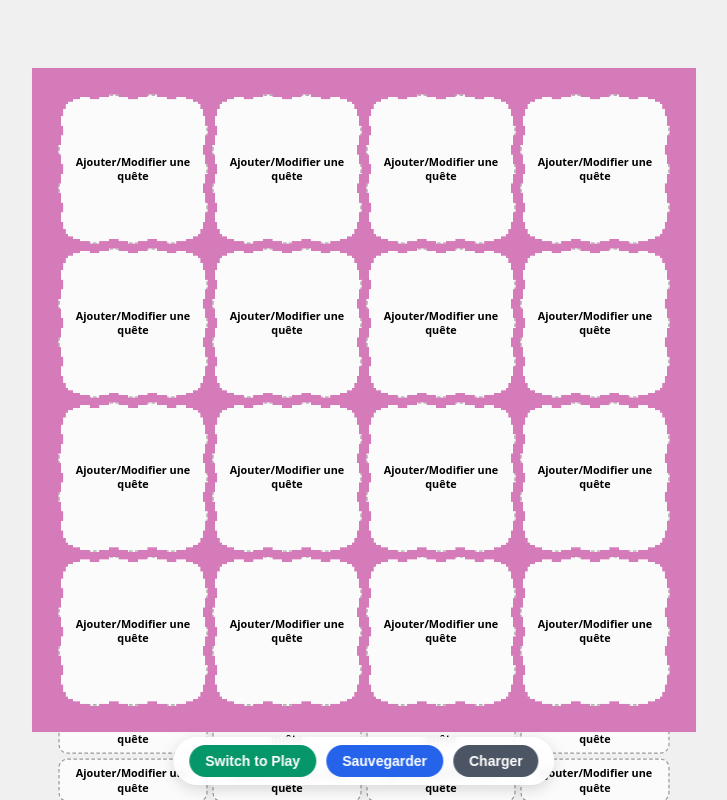
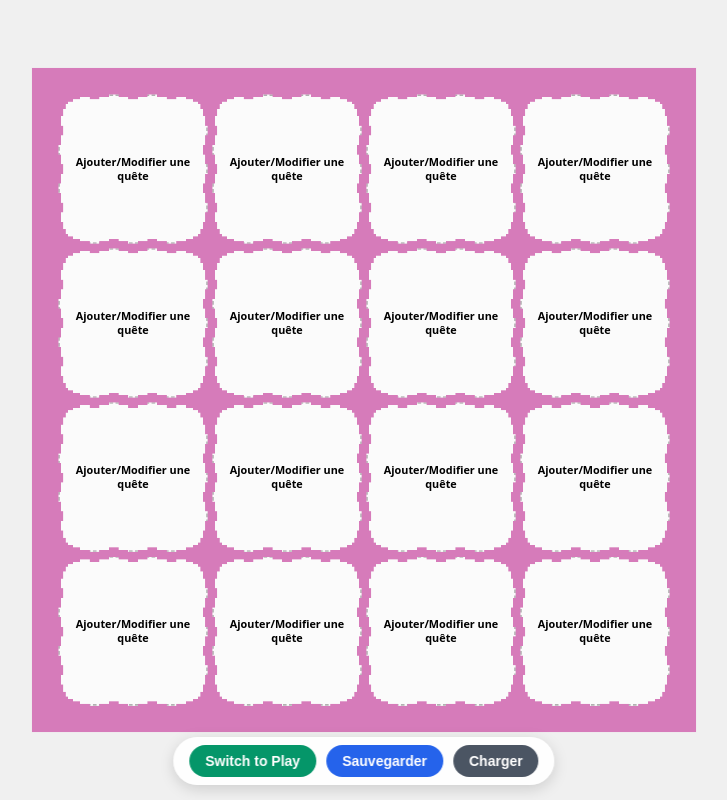
Before and after one commit to Jujulila/LomiBingoEditor, a plain HTML site: page index.html in a window 1280 px wide. Shown: the whole page, without its empty margins (276-1003 px from the left). Drawn offline with Linux system fonts and the light colour scheme.

Commit message:
Update index.html

```diff
--- a/index.html
+++ b/index.html
@@ -138,7 +138,7 @@
   let isEditing = true;
 
   // Initialize 32 empty cells
-  for (let i = 0; i < 32; i++) {
+  for (let i = 0; i < 16; i++) {
     const div = document.createElement('div');
     div.className = 'cell';
     div.contentEditable = "true";
```
